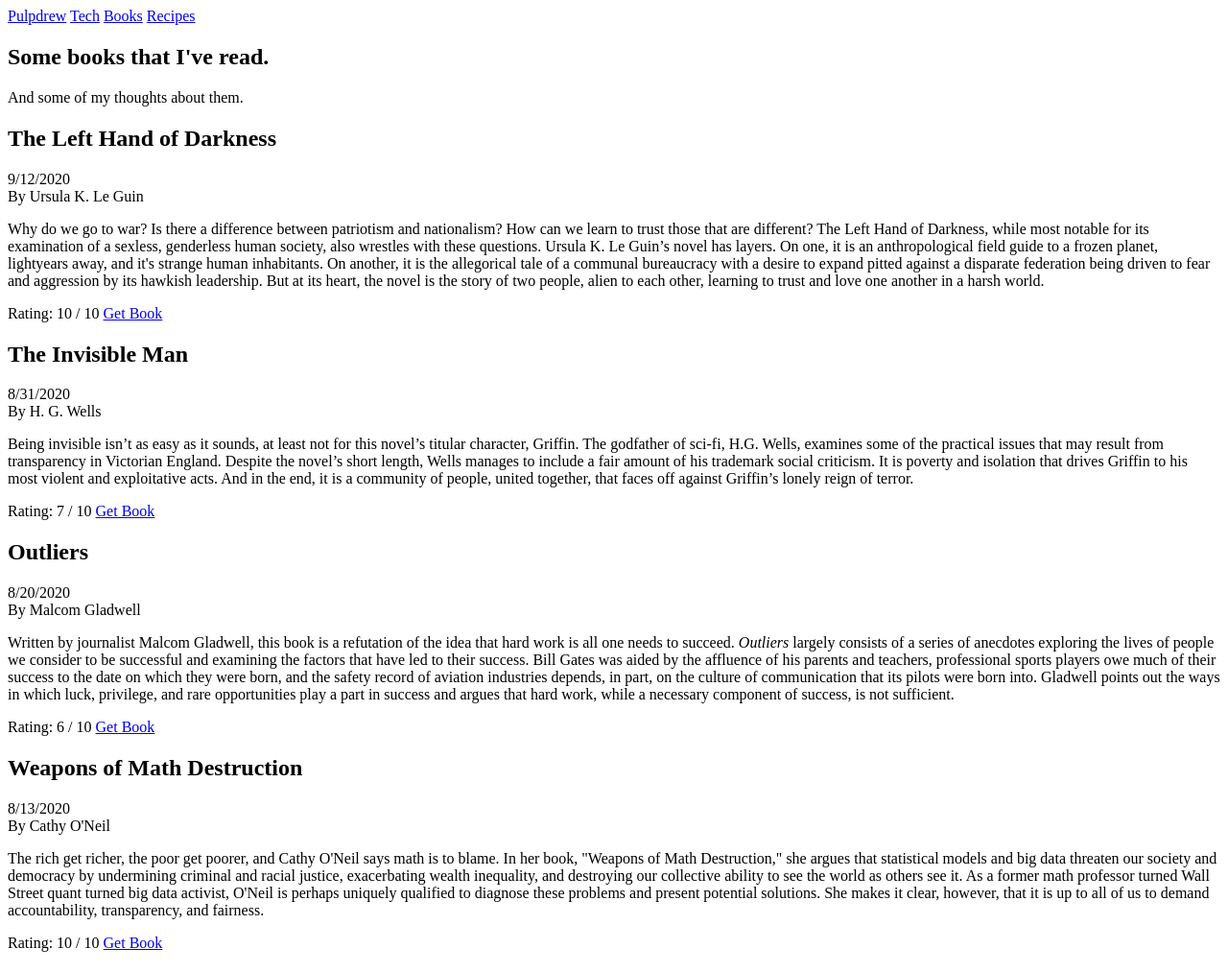
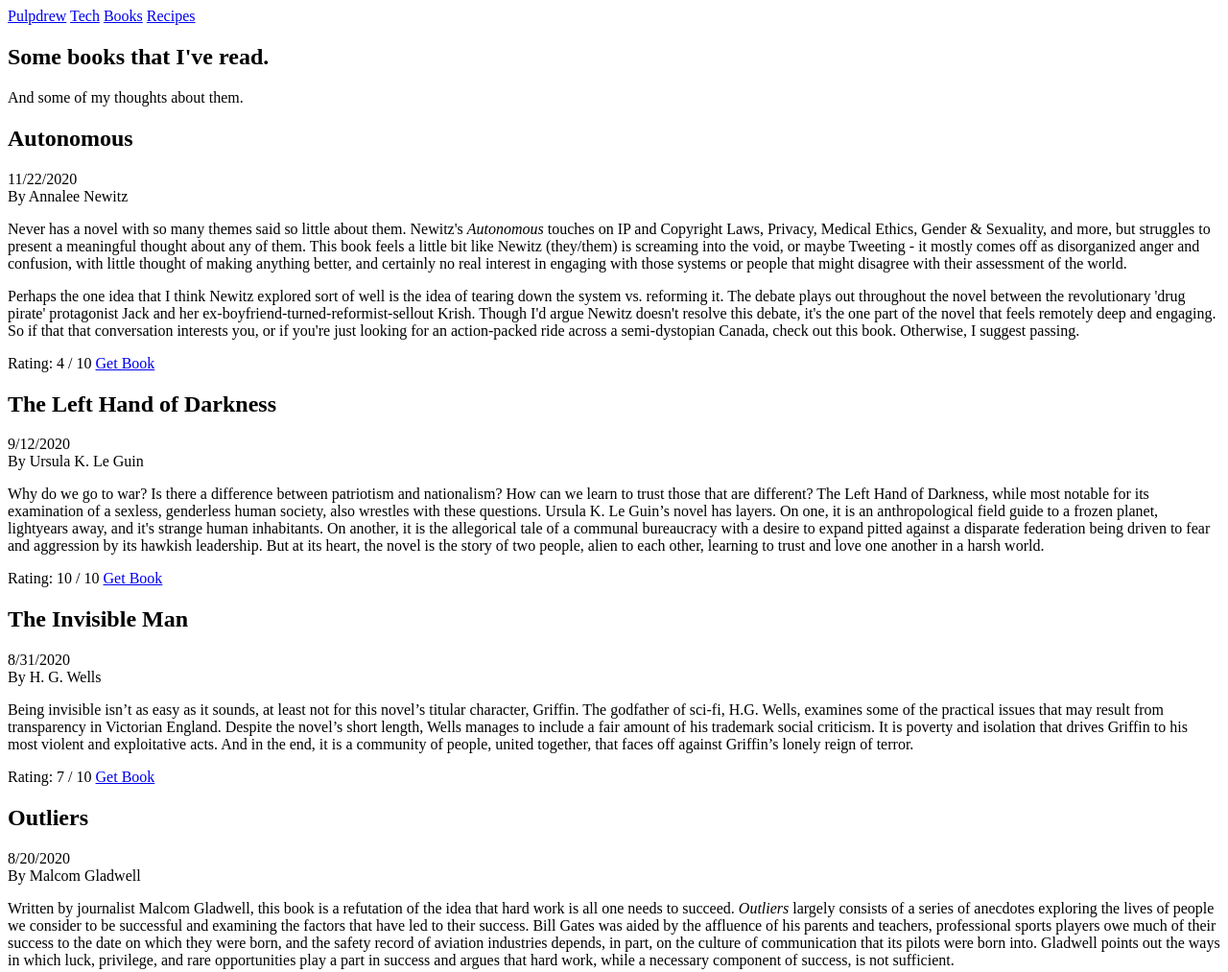
Before and after one commit to pulpdrew/pulpdrew-dot-com, an Eleventy site: page src/books/index.njk in a window 1280 px wide. Shown: the top 1013 px of the page at 96% size. Built offline with nearby package versions, Linux system fonts and the light colour scheme; Eleventy itself is replaced by a stand-in of ours; files that its build step writes are made by us from their sources.

Commit message:
Autonomous review

```diff
--- a/src/_includes/base.njk
+++ b/src/_includes/base.njk
@@ -13,6 +13,7 @@ title: Pulpdrew
   <link rel="stylesheet" href="/styles/tech.css">
   <link rel="stylesheet" href="/styles/recipe.css">
   <link rel="stylesheet" href="/styles/prism-theme.css">
+  <link rel="stylesheet" href="/styles/books.css">
 </head>
 
 <body>
--- /dev/null
+++ b/src/books/autonomous.md
@@ -0,0 +1,13 @@
+---
+title: Autonomous
+author: Annalee Newitz
+tags: book
+rating: 4
+url: https://bookshop.org/books/autonomous/9780765392084
+date: 2020-11-22
+permalink: false
+---
+
+Never has a novel with so many themes said so little about them. Newitz's *Autonomous* touches on IP and Copyright Laws, Privacy, Medical Ethics, Gender & Sexuality, and more, but struggles to present a meaningful thought about any of them. This book feels a little bit like Newitz (they/them) is screaming into the void, or maybe Tweeting - it mostly comes off as disorganized anger and confusion, with little thought of making anything better, and certainly no real interest in engaging with those systems or people that might disagree with their assessment of the world.
+
+Perhaps the one idea that I think Newitz explored sort of well is the idea of tearing down the system vs. reforming it. The debate plays out throughout the novel between the revolutionary 'drug pirate' protagonist Jack and her ex-boyfriend-turned-reformist-sellout Krish. Though I'd argue Newitz doesn't resolve this debate, it's the one part of the novel that feels remotely deep and engaging. So if that that conversation interests you, or if you're just looking for an action-packed ride across a semi-dystopian Canada, check out this book. Otherwise, I suggest passing.
--- a/src/books/index.njk
+++ b/src/books/index.njk
@@ -20,9 +20,9 @@ title: Books
     </div>
     <span class="font-thin">By {{ book.data.author }}</span>
 
-    <p class="mt-2">{{ book.templateContent | safe }}</p>
+    <div class="mt-2 md-content">{{ book.templateContent | safe }}</div>
 
-    <div class="flex justify-start mt-2 flex-wrap">
+    <div class="flex justify-start flex-wrap">
       <span>Rating: {{ book.data.rating }} / 10</span>
       <a href="{{ book.data.url }}" class="ml-6 text-blue-800">Get Book</a>
     </div>
--- a/src/recipes/vegan-mac-and-cheese.md
+++ b/src/recipes/vegan-mac-and-cheese.md
@@ -11,7 +11,7 @@ tags: recipe
 
 - 1/2 cup margarine / vegan butter
 - 6 Tbsp All Purpose Flour
-- 3 x 14oz Cans Coconut Milk or 5 cups unsweetened soy milk
+- 3 x 14oz Cans Unsweetened Coconut Milk or 5 cups unsweetened soy milk
 - 1 cup Vegetable Stock
 - 3 Tbsp Dijon Mustard
 - 1 cup Nutritional Yeast
@@ -22,7 +22,6 @@ tags: recipe
 - 1 18oz Pack Elbow Macaroni
 - ½ cup breadcrumbs
 - 2 Tbsp margarine, melted
-
 
 ### Directions:
 
--- /dev/null
+++ b/src/styles/books.css
@@ -0,0 +1,4 @@
+.md-content p {
+  @apply mb-4;
+  @apply leading-normal;
+}
```
